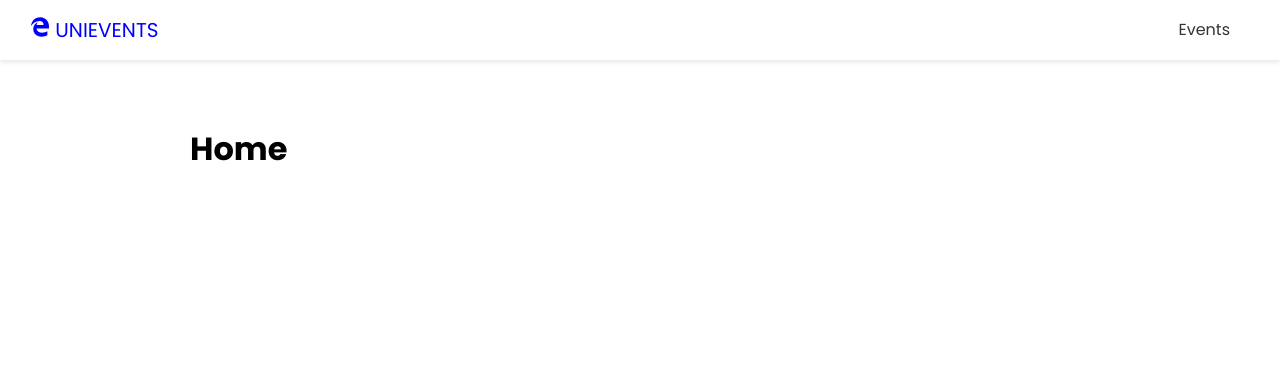
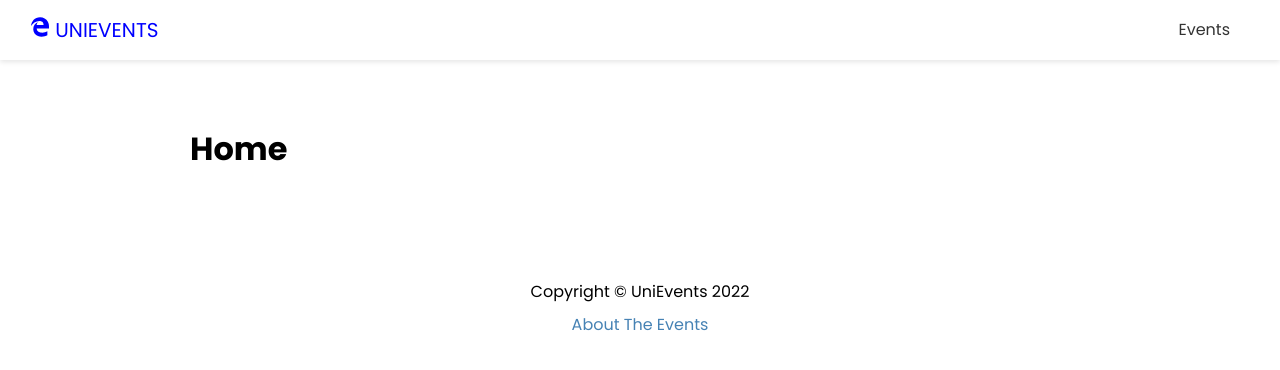
Before and after one commit to siavashsajady/university-events-frontend, a Next.js app: page / in a window 1280 px wide. Shown: the top 370 px of the page. Built offline with nearby package versions, Linux system fonts and the light colour scheme.

Commit message:
Add Footer component

```diff
--- /dev/null
+++ b/components/Footer.js
@@ -0,0 +1,13 @@
+import Link from 'next/link';
+import styles from '../styles/Footer.module.css';
+
+export default function Footer() {
+  return (
+    <footer className={styles.footer}>
+      <p>Copyright &copy; UniEvents 2022</p>
+      <p>
+        <Link href='/about'>About The Events</Link>
+      </p>
+    </footer>
+  );
+}
--- a/components/Layout.js
+++ b/components/Layout.js
@@ -1,5 +1,6 @@
 import Head from 'next/head';
 import Header from './Header';
+import Footer from './Footer';
 import styles from '../styles/Layout.module.css';
 
 export default function Layout({ title, keywords, description, children }) {
@@ -9,7 +10,9 @@ export default function Layout({ title, keywords, description, children }) {
       <meta name='description' content={description}></meta>
       <meta name='keywords' content={keywords}></meta>
       <Header />
+
       <div className={styles.container}>{children}</div>
+      <Footer />
     </div>
   );
 }
--- /dev/null
+++ b/styles/Footer.module.css
@@ -0,0 +1,8 @@
+.footer {
+  margin: 100px 0 40px;
+  text-align: center;
+}
+
+.footer p {
+  margin: 5px 0;
+}
```
